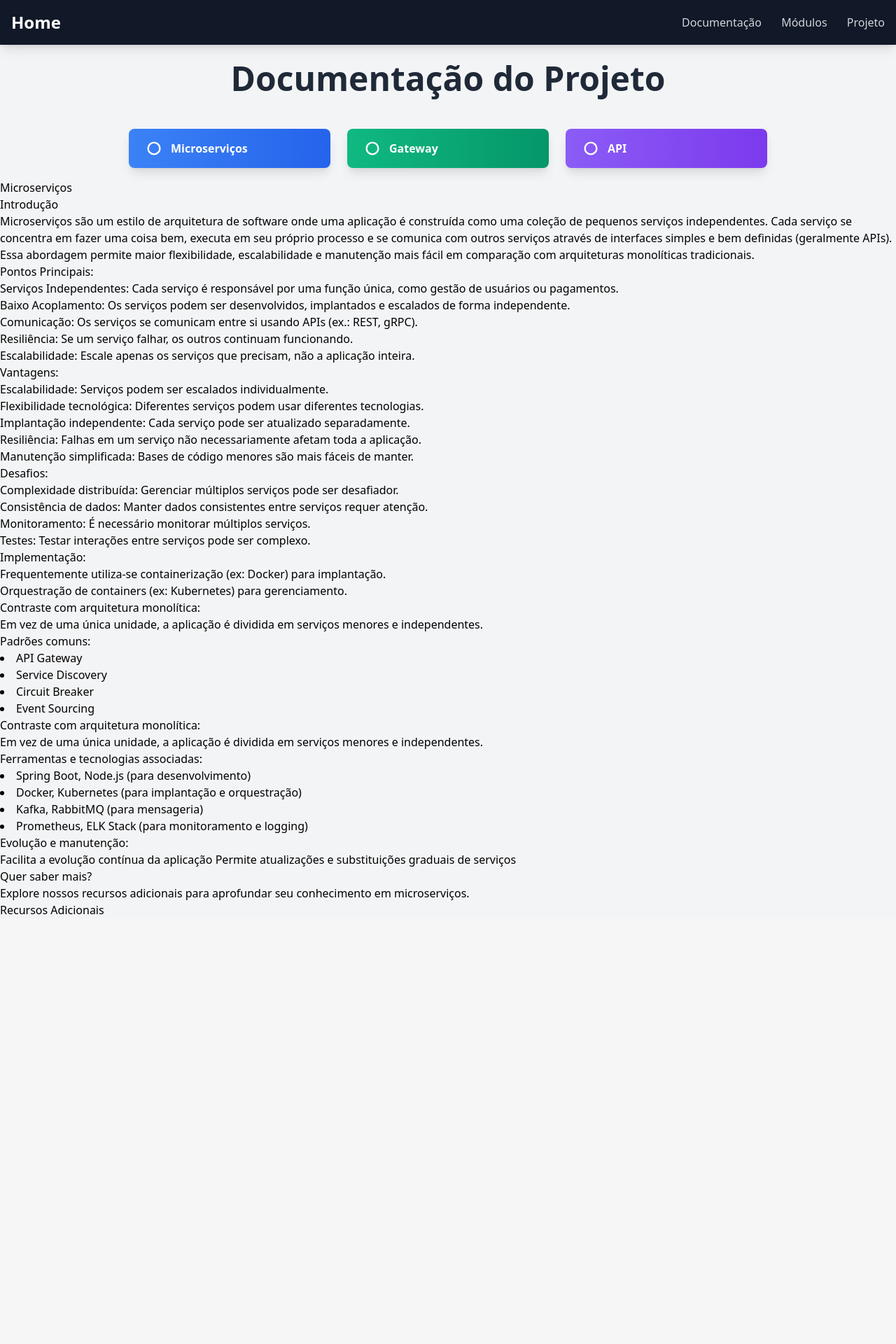
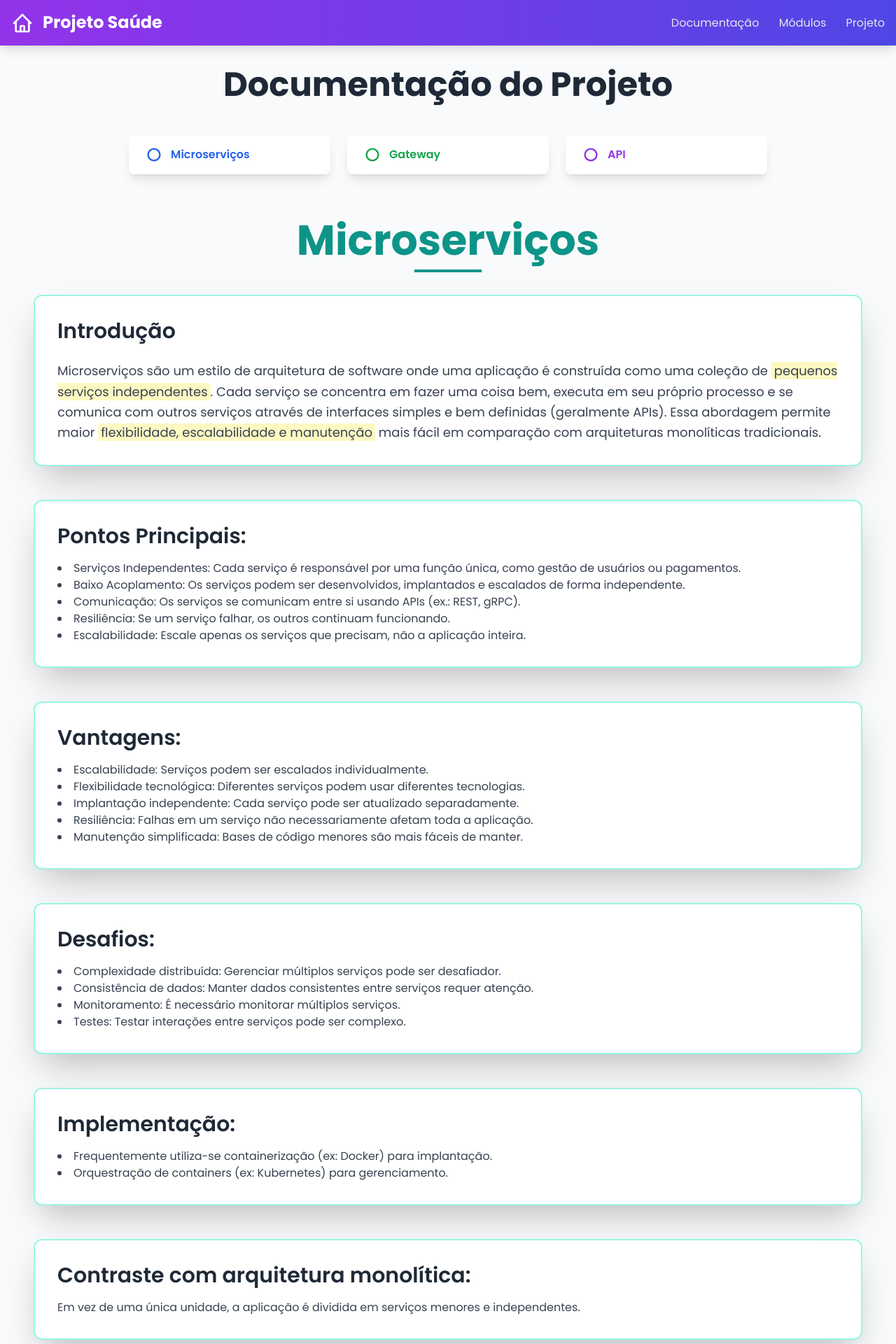
Before and after one commit to sofiaamosqueraa/PYTHON, a Flask app: page /documentacao?section=microservicos in a window 1280 px wide. Shown: the top 1920 px of the page at 70% size. Before the commit the page ends 1306 px from the top, so only its background shows below. Run offline with Flask 3, Linux system fonts and the light colour scheme; some libraries are stand-ins or nearby versions.

Commit message:
home base

```diff
--- a/templates/base.html
+++ b/templates/base.html
@@ -5,27 +5,35 @@
     <meta charset="UTF-8">
     <meta name="viewport" content="width=device-width, initial-scale=1.0">
     <title>{% block title %}Título Padrão{% endblock %}</title>
-
-    <!-- Tailwind CSS -->
-    <link href="https://cdn.jsdelivr.net/npm/tailwindcss@2.2.19/dist/tailwind.min.css" rel="stylesheet">
-
-    <link href="https://fonts.googleapis.com/css2?family=Raleway:wght@400;600;700&display=swap" rel="stylesheet">
+    <script src="https://cdn.tailwindcss.com"></script>
+    <link href="https://fonts.googleapis.com/css2?family=Poppins:wght@300;400;600;700&display=swap" rel="stylesheet">
     <link rel="stylesheet" href="{{ url_for('static', filename='css/styles.css') }}">
+    <style>
+        body {
+            font-family: 'Poppins', sans-serif;
+        }
+    </style>
 </head>
 
-<body class="bg-gray-100">
-    <nav class="bg-gray-900 p-4 shadow-lg">
-        <div class="container mx-auto flex justify-between items-center">
-            <a class="text-white text-2xl font-bold transition duration-300 hover:text-gray-300" href="/">Home</a>
-            <div class="space-x-6">
-                <a class="text-gray-300 hover:text-white transition duration-300" href="/documentacao">Documentação</a>
-                <a class="text-gray-300 hover:text-white transition duration-300" href="/modulos">Módulos</a>
-                <a class="text-gray-300 hover:text-white transition duration-300" href="/projeto">Projeto</a>
+<body class="bg-gray-50">
+    <nav class="bg-gradient-to-r from-purple-600 to-indigo-600 p-4 shadow-lg">
+        <div class="container mx-auto flex flex-col md:flex-row justify-between items-center">
+            <a class="text-white text-2xl font-bold transition duration-300 hover:text-gray-200" href="/">
+                <span class="sr-only">Home</span>
+                <svg class="w-8 h-8 inline-block mr-2" fill="none" stroke="currentColor" viewBox="0 0 24 24" xmlns="http://www.w3.org/2000/svg">
+                    <path stroke-linecap="round" stroke-linejoin="round" stroke-width="2" d="M3 12l2-2m0 0l7-7 7 7M5 10v10a1 1 0 001 1h3m10-11l2 2m-2-2v10a1 1 0 01-1 1h-3m-6 0a1 1 0 001-1v-4a1 1 0 011-1h2a1 1 0 011 1v4a1 1 0 001 1m-6 0h6"></path>
+                </svg>
+                Projeto Saúde
+            </a>
+            <div class="space-x-0 md:space-x-6 mt-4 md:mt-0">
+                <a class="text-gray-200 hover:text-white transition duration-300 border-b-2 border-transparent hover:border-white pb-1" href="/documentacao">Documentação</a>
+                <a class="text-gray-200 hover:text-white transition duration-300 border-b-2 border-transparent hover:border-white pb-1" href="/modulos">Módulos</a>
+                <a class="text-gray-200 hover:text-white transition duration-300 border-b-2 border-transparent hover:border-white pb-1" href="/projeto">Projeto</a>
             </div>
         </div>
     </nav>
 
-    <div class="container mx-auto mt-6">
+    <div class="container mx-auto mt-8 px-4">
         {% block content %}
         {% endblock %}
     </div>
--- a/templates/documentacao.html
+++ b/templates/documentacao.html
@@ -2,37 +2,47 @@
 
 {% block content %}
 <h1 class="text-5xl font-bold text-center mb-12 text-gray-800">Documentação do Projeto</h1>
-<nav class="flex flex-col md:flex-row items-center justify-center space-y-6 md:space-y-0 md:space-x-6">
-    <a href="{{ url_for('documentacao', section='microservicos') }}" class="flex items-center w-72 px-6 py-4 bg-gradient-to-r from-blue-500 to-blue-600 text-white rounded-lg shadow-lg hover:shadow-xl transition-all duration-300 transform hover:scale-105">
-        <svg class="w-6 h-6 mr-3" fill="currentColor" viewBox="0 0 20 20"><path d="M10 2a8 8 0 100 16 8 8 0 000-16zm0 14a6 6 0 110-12 6 6 0 010 12z"/></svg>
+<nav class="flex flex-col md:flex-row items-center justify-center space-y-4 md:space-y-0 md:space-x-6 mt-8">
+    <a href="{{ url_for('documentacao', section='microservicos') }}" class="flex items-center w-72 px-6 py-4 bg-white text-blue-600 rounded-lg shadow-lg hover:bg-blue-50 transition-all duration-300 transform hover:scale-105">
+        <svg class="w-6 h-6 mr-3" fill="currentColor" viewBox="0 0 20 20">
+            <path d="M10 2a8 8 0 100 16 8 8 0 000-16zm0 14a6 6 0 110-12 6 6 0 010 12z"/>
+        </svg>
         <span class="font-semibold">Microserviços</span>
     </a>
-    <a href="{{ url_for('documentacao', section='gateway') }}" class="flex items-center w-72 px-6 py-4 bg-gradient-to-r from-green-500 to-green-600 text-white rounded-lg shadow-lg hover:shadow-xl transition-all duration-300 transform hover:scale-105">
-        <svg class="w-6 h-6 mr-3" fill="currentColor" viewBox="0 0 20 20"><path d="M10 2a8 8 0 100 16 8 8 0 000-16zm0 14a6 6 0 110-12 6 6 0 010 12z"/></svg>
+    <a href="{{ url_for('documentacao', section='gateway') }}" class="flex items-center w-72 px-6 py-4 bg-white text-green-600 rounded-lg shadow-lg hover:bg-green-50 transition-all duration-300 transform hover:scale-105">
+        <svg class="w-6 h-6 mr-3" fill="currentColor" viewBox="0 0 20 20">
+            <path d="M10 2a8 8 0 100 16 8 8 0 000-16zm0 14a6 6 0 110-12 6 6 0 010 12z"/>
+        </svg>
         <span class="font-semibold">Gateway</span>
     </a>
-    <a href="{{ url_for('documentacao', section='api') }}" class="flex items-center w-72 px-6 py-4 bg-gradient-to-r from-purple-500 to-purple-600 text-white rounded-lg shadow-lg hover:shadow-xl transition-all duration-300 transform hover:scale-105">
-        <svg class="w-6 h-6 mr-3" fill="currentColor" viewBox="0 0 20 20"><path d="M10 2a8 8 0 100 16 8 8 0 000-16zm0 14a6 6 0 110-12 6 6 0 010 12z"/></svg>
+    <a href="{{ url_for('documentacao', section='api') }}" class="flex items-center w-72 px-6 py-4 bg-white text-purple-600 rounded-lg shadow-lg hover:bg-purple-50 transition-all duration-300 transform hover:scale-105">
+        <svg class="w-6 h-6 mr-3" fill="currentColor" viewBox="0 0 20 20">
+            <path d="M10 2a8 8 0 100 16 8 8 0 000-16zm0 14a6 6 0 110-12 6 6 0 010 12z"/>
+        </svg>
         <span class="font-semibold">API</span>
     </a>
 </nav>
 
 {% if section %}
 
-<div class="mt-4">
+<div class="mt-16 px-4 sm:px-6 lg:px-8 max-w-7xl mx-auto">
     {% if section == 'microservicos' %}
-        <h2>Microserviços</h2>
-        <div class="container">
-            <div class="section">
-                <h4>Introdução</h4>
-                <p>
-                    Microserviços são um estilo de arquitetura de software onde uma aplicação é construída como uma coleção de <span class="highlight">pequenos serviços independentes</span>. Cada serviço se concentra em fazer uma coisa bem, executa em seu próprio processo e se comunica com outros serviços através de interfaces simples e bem definidas (geralmente APIs). Essa abordagem permite maior <span class="highlight">flexibilidade, escalabilidade e manutenção</span> mais fácil em comparação com arquiteturas monolíticas tradicionais.
+        <h2 class="text-6xl font-bold text-teal-600 mb-12 text-center relative">
+            Microserviços
+            <span class="absolute -bottom-4 left-1/2 transform -translate-x-1/2 w-24 h-1 bg-teal-600"></span>
+        </h2>
+        <div class="container mx-auto space-y-12">
+            <div class="section p-8 bg-white rounded-xl shadow-2xl border-2 border-teal-200 hover:border-teal-400 transition-all duration-300">
+                <h4 class="text-3xl font-semibold text-gray-800 mb-6">Introdução</h4>
+                <p class="mt-2 text-gray-700 leading-relaxed text-lg">
+                    Microserviços são um estilo de arquitetura de software onde uma aplicação é construída como uma coleção de <span class="highlight bg-yellow-100 px-1 rounded">pequenos serviços independentes</span>. Cada serviço se concentra em fazer uma coisa bem, executa em seu próprio processo e se comunica com outros serviços através de interfaces simples e bem definidas (geralmente APIs). Essa abordagem permite maior <span class="highlight bg-yellow-100 px-1 rounded">flexibilidade, escalabilidade e manutenção</span> mais fácil em comparação com arquiteturas monolíticas tradicionais.
                 </p>
             </div>
 
-            <div class="section">
-                <h4>Pontos Principais:</h4>
-                <ul>
+
+            <div class="section p-8 bg-white rounded-xl shadow-2xl border-2 border-teal-200 hover:border-teal-400 transition-all duration-300">
+                <h4 class="text-3xl font-semibold text-gray-800 mb-4">Pontos Principais:</h4>
+                <ul class="list-disc list-inside mt-2 text-gray-700">
                     <li><span class="highlight">Serviços Independentes:</span> Cada serviço é responsável por uma função única, como gestão de usuários ou pagamentos.</li>
                     <li><span class="highlight">Baixo Acoplamento:</span> Os serviços podem ser desenvolvidos, implantados e escalados de forma independente.</li>
                     <li><span class="highlight">Comunicação:</span> Os serviços se comunicam entre si usando APIs (ex.: REST, gRPC).</li>
@@ -41,9 +51,9 @@
                 </ul>
             </div>
 
-            <div class="section">
-                <h4>Vantagens:</h4>
-                <ul>
+            <div class="section p-8 bg-white rounded-xl shadow-2xl border-2 border-teal-200 hover:border-teal-400 transition-all duration-300">
+                <h4 class="text-3xl font-semibold text-gray-800 mb-4">Vantagens:</h4>
+                <ul class="list-disc list-inside mt-2 text-gray-700">
                     <li>Escalabilidade: Serviços podem ser escalados individualmente.</li>
                     <li>Flexibilidade tecnológica: Diferentes serviços podem usar diferentes tecnologias.</li>
                     <li>Implantação independente: Cada serviço pode ser atualizado separadamente.</li>
@@ -52,9 +62,9 @@
                 </ul>
             </div>
 
-            <div class="section">
-                <h4>Desafios:</h4>
-                <ul>
+            <div class="section p-8 bg-white rounded-xl shadow-2xl border-2 border-teal-200 hover:border-teal-400 transition-all duration-300">
+                <h4 class="text-3xl font-semibold text-gray-800 mb-4">Desafios:</h4>
+                <ul class="list-disc list-inside mt-2 text-gray-700">
                     <li>Complexidade distribuída: Gerenciar múltiplos serviços pode ser desafiador.</li>
                     <li>Consistência de dados: Manter dados consistentes entre serviços requer atenção.</li>
                     <li>Monitoramento: É necessário monitorar múltiplos serviços.</li>
@@ -62,54 +72,50 @@
                 </ul>
             </div>
 
-            <div class="section">
-                <h4>Implementação:</h4>
-                <ul>
+            <div class="section p-8 bg-white rounded-xl shadow-2xl border-2 border-teal-200 hover:border-teal-400 transition-all duration-300">
+                <h4 class="text-3xl font-semibold text-gray-800 mb-4">Implementação:</h4>
+                <ul class="list-disc list-inside mt-2 text-gray-700">
                     <li>Frequentemente utiliza-se containerização (ex: Docker) para implantação.</li>
                     <li>Orquestração de containers (ex: Kubernetes) para gerenciamento.</li>
                 </ul>
             </div>
 
-            <div class="section">
-                <h4>Contraste com arquitetura monolítica:</h4>
-                <p>Em vez de uma única unidade, a aplicação é dividida em serviços menores e independentes.</p>
+            <div class="section p-8 bg-white rounded-xl shadow-2xl border-2 border-teal-200 hover:border-teal-400 transition-all duration-300">
+                <h4 class="text-3xl font-semibold text-gray-800 mb-4">Contraste com arquitetura monolítica:</h4>
+                <p class="mt-2 text-gray-700">Em vez de uma única unidade, a aplicação é dividida em serviços menores e independentes.</p>
             </div>
 
-            <div class="section">
-                <h4>Padrões comuns:</h4>
-                <p><li>API Gateway </li>
-                    <li> Service Discovery </li>
-                    <li> Circuit Breaker </li>
-                    <li>Event Sourcing</li></p>
+            <div class="section p-8 bg-white rounded-xl shadow-2xl border-2 border-teal-200 hover:border-teal-400 transition-all duration-300">
+                <h4 class="text-3xl font-semibold text-gray-800 mb-4">Padrões comuns:</h4>
+                <ul class="list-disc list-inside mt-2 text-gray-700">
+                    <li>API Gateway</li>
+                    <li>Service Discovery</li>
+                    <li>Circuit Breaker</li>
+                    <li>Event Sourcing</li>
+                </ul>
             </div>
 
-            <div class="section">
-                <h4> Contraste com arquitetura monolítica:</h4>
-                <p>Em vez de uma única unidade, a aplicação é dividida em serviços menores e independentes.
-                </p>
-            </div>
-
-            <div class="section">
-                <h4>Ferramentas e tecnologias associadas:</h4>
-                <p>
+            <div class="section p-8 bg-white rounded-xl shadow-2xl border-2 border-teal-200 hover:border-teal-400 transition-all duration-300">
+                <h4 class="text-3xl font-semibold text-gray-800 mb-4">Ferramentas e tecnologias associadas:</h4>
+                <ul class="list-disc list-inside mt-2 text-gray-700">
                     <li>Spring Boot, Node.js (para desenvolvimento)</li>
                     <li>Docker, Kubernetes (para implantação e orquestração)</li>
                     <li>Kafka, RabbitMQ (para mensageria)</li>
                     <li>Prometheus, ELK Stack (para monitoramento e logging)</li>
-                </p>
+                </ul>
+            </div>
 
-                <div class="section">
-                    <h4> Evolução e manutenção:</h4>
-                    <p>Facilita a evolução contínua da aplicação
-                        Permite atualizações e substituições graduais de serviços</p>
-                    </div>
+            <div class="section p-8 bg-white rounded-xl shadow-2xl border-2 border-teal-200 hover:border-teal-400 transition-all duration-300">
+                <h4 class="text-3xl font-semibold text-gray-800 mb-4">Evolução e manutenção:</h4>
+                <p class="mt-2 text-gray-700">Facilita a evolução contínua da aplicação, permitindo atualizações e substituições graduais de serviços.</p>
+            </div>
 
-                    <div class="info-box">
-                        <h4>Quer saber mais?</h4>
-                        <p>Explore nossos recursos adicionais para aprofundar seu conhecimento em microserviços.</p>
-                        <a href="#" class="button">Recursos Adicionais</a>
-                    </div>
-    </div>
+            <div class="info-box bg-teal-100 p-6 rounded-xl shadow-lg mb-8">
+                <h4 class="text-lg font-semibold text-teal-600">Quer saber mais?</h4>
+                <p class="text-gray-700">Explore nossos recursos adicionais para aprofundar seu conhecimento em microserviços.</p>
+                <a href="#" class="mt-2 inline-block bg-teal-600 text-white px-4 py-2 rounded-lg hover:bg-teal-700 transition duration-200">Recursos Adicionais</a>
+            </div>
+        </div>
     {% elif section == 'gateway' %}
     <div id="gateway" class="mt-4">
         <h2>Gateway</h2>
```
Also changed, not shown: templates/home.html (+33 -30 lines).
